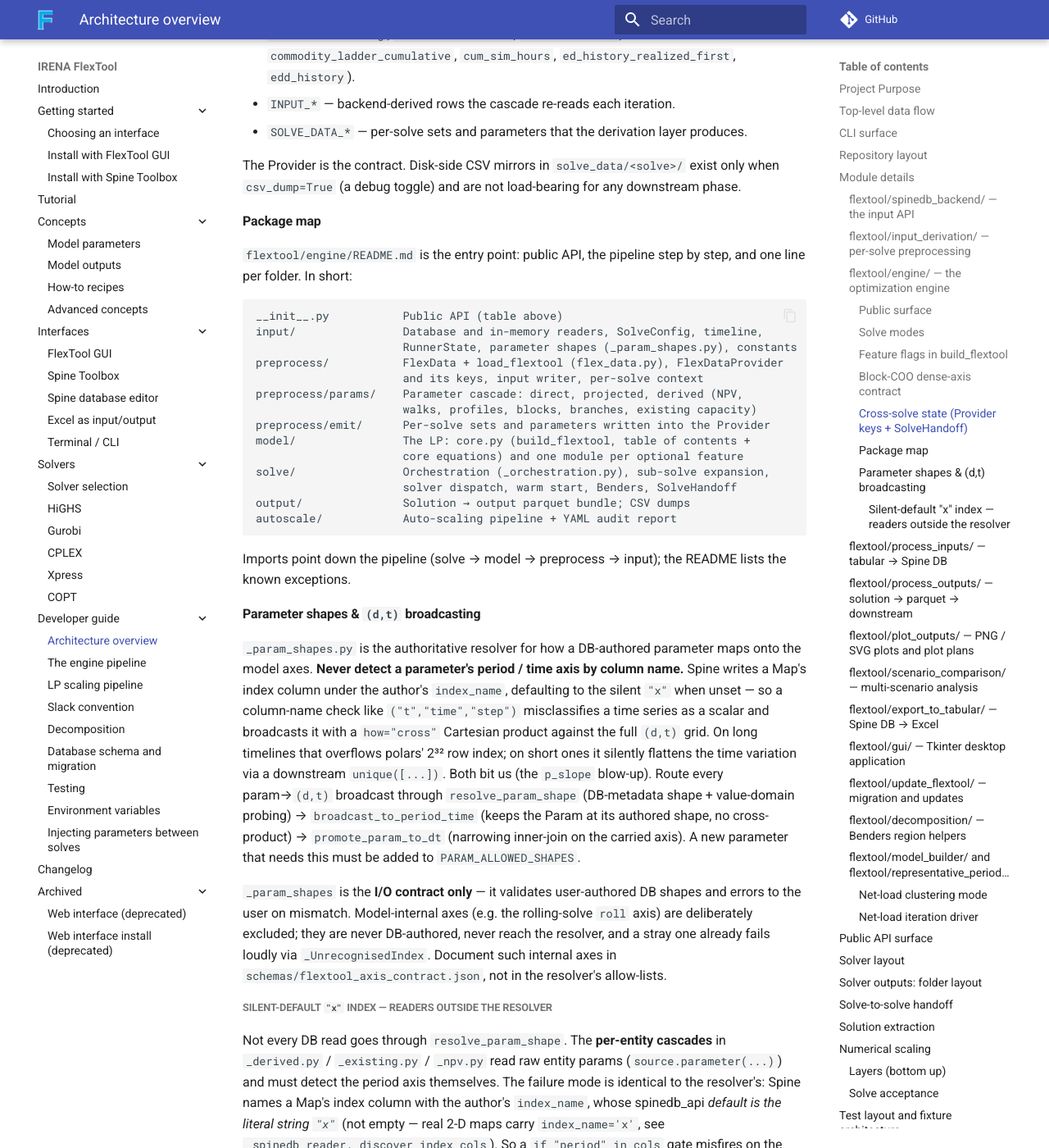
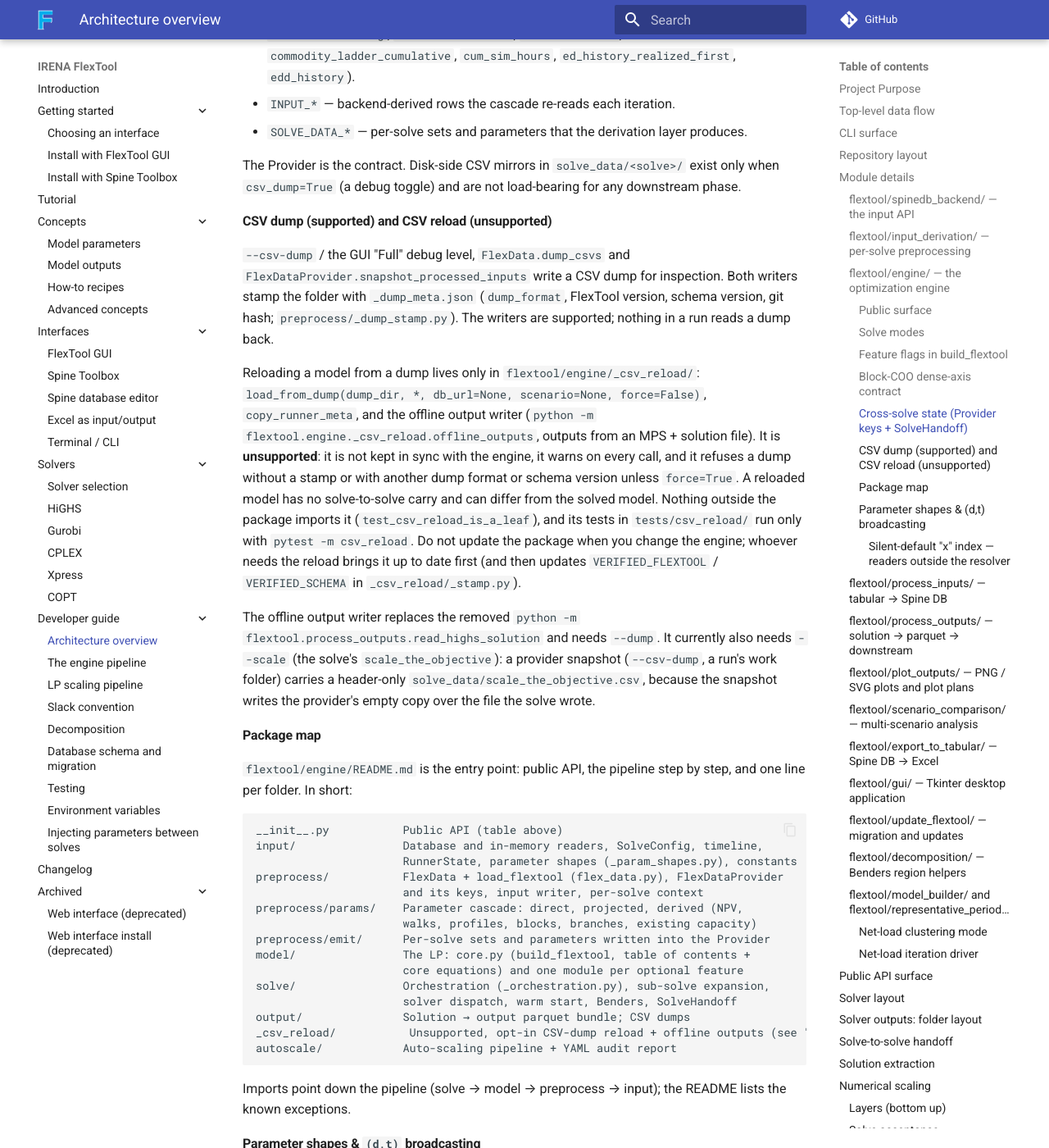
Before and after one commit to irena-flextool/flextool, an MkDocs documentation site: the page built from docs/dev/architecture.md, in a window 1280 px wide and 1400 px high, scrolled down 9796 px. Shown: the whole window at 82% size. Built offline with MkDocs 1.6.1 and Material for MkDocs 9.7.7, drawn with Linux system fonts in a browser that asks for light colours; comment, search, counter and statistics services are not loaded; some of the changed text lies outside the part shown.

Commit message:
docs(csv_reload): the dump is supported, the reload is opt-in and unsupported (c24 stage 2, S2-5)
architecture.md: new "CSV dump (supported) and CSV reload (unsupported)"
subsection, package-map and test-tree lines; engine README: _csv_reload
row and import-direction rule; CONTRIBUTING: PR-checklist line and the
-m csv_reload run command. The offline output writer's current need for
--scale (header-only scale_the_objective.csv in provider snapshots) is
documented; the stale tests/data/work_<fixture> diff example in the
_dump_csvs module docstring is reworded.

Co-Authored-By: Claude Opus 5.5 (1M context) <noreply@anthropic.com>

````diff
--- a/docs/dev/architecture.md
+++ b/docs/dev/architecture.md
@@ -350,6 +350,28 @@ The Provider is the contract. Disk-side CSV mirrors in `solve_data/<solve>/`
 exist only when `csv_dump=True` (a debug toggle) and are not load-bearing
 for any downstream phase.
 
+#### CSV dump (supported) and CSV reload (unsupported)
+
+`--csv-dump` / the GUI "Full" debug level, `FlexData.dump_csvs` and
+`FlexDataProvider.snapshot_processed_inputs` write a CSV dump for inspection. Both writers stamp the folder with
+`_dump_meta.json` (`dump_format`, FlexTool version, schema version, git hash; `preprocess/_dump_stamp.py`). The
+writers are supported; nothing in a run reads a dump back.
+
+Reloading a model from a dump lives only in `flextool/engine/_csv_reload/`: `load_from_dump(dump_dir, *, db_url=None,
+scenario=None, force=False)`, `copy_runner_meta`, and the offline output writer (`python -m
+flextool.engine._csv_reload.offline_outputs`, outputs from an MPS + solution file). It is **unsupported**: it is not
+kept in sync with the engine, it warns on every call, and it refuses a dump without a stamp or with another dump
+format or schema version unless `force=True`. A reloaded model has no solve-to-solve carry and can differ from the
+solved model. Nothing outside the package imports it (`test_csv_reload_is_a_leaf`), and its tests in
+`tests/csv_reload/` run only with `pytest -m csv_reload`. Do not update the package when you change the engine;
+whoever needs the reload brings it up to date first (and then updates `VERIFIED_FLEXTOOL` / `VERIFIED_SCHEMA` in
+`_csv_reload/_stamp.py`).
+
+The offline output writer replaces the removed `python -m flextool.process_outputs.read_highs_solution` and needs
+`--dump`. It currently also needs `--scale` (the solve's `scale_the_objective`): a provider snapshot (`--csv-dump`,
+a run's work folder) carries a header-only `solve_data/scale_the_objective.csv`, because the snapshot writes the
+provider's empty copy over the file the solve wrote.
+
 #### Package map
 
 `flextool/engine/README.md` is the entry point: public API, the pipeline
@@ -369,6 +391,7 @@ model/                The LP: core.py (build_flextool, table of contents +
 solve/                Orchestration (_orchestration.py), sub-solve expansion,
                       solver dispatch, warm start, Benders, SolveHandoff
 output/               Solution → output parquet bundle; CSV dumps
+_csv_reload/           Unsupported, opt-in CSV-dump reload + offline outputs (see "CSV dump … reload")
 autoscale/            Auto-scaling pipeline + YAML audit report
 ```
 
@@ -1011,6 +1034,7 @@ tests/
 ├── engine/               Engine-internal unit tests.
 ├── spinedb_backend/             Backend unit tests.
 ├── model/                       Model-level end-to-end suites.
+├── csv_reload/                  Unsupported CSV reload; run only with -m csv_reload.
 ├── gui/                         GUI startup tests.
 ├── decomposition/               Benders / region-filter tests.
 └── test_*.py                    Top-level unit & integration tests.
````
Also changed, not shown: CONTRIBUTING.md (+4 -0 lines), flextool/engine/README.md (+3 -0 lines), 2 other files.
